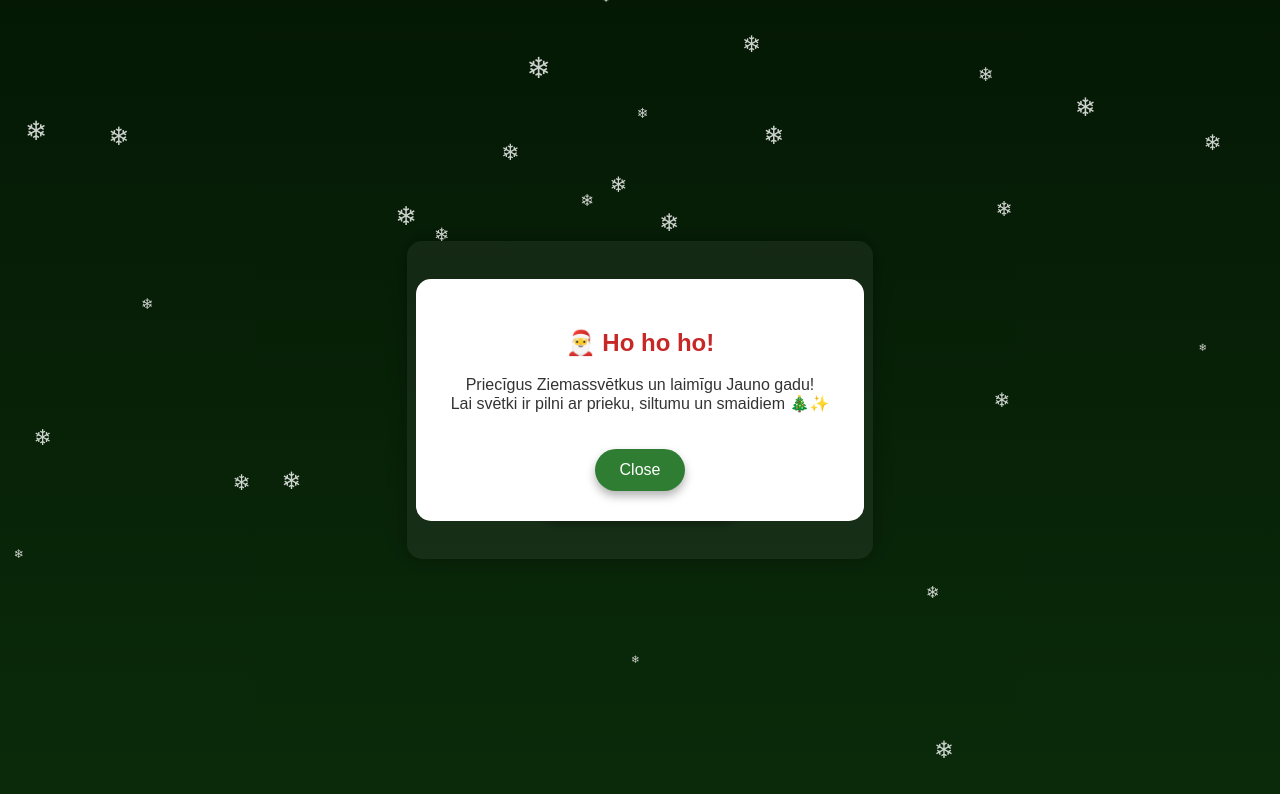
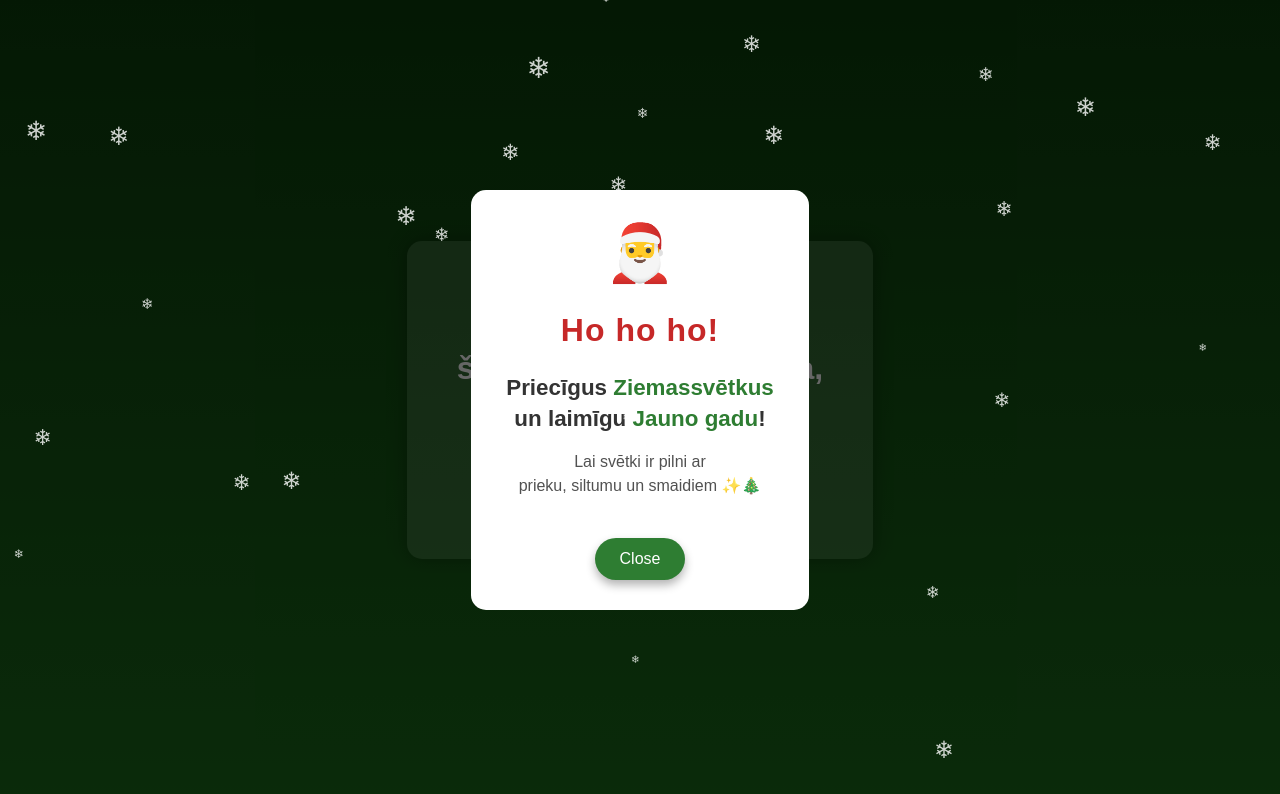
Before and after one commit to ApnikaPanika/apsveikums2025, a plain HTML site: page index.html in a window 1280 px wide. Both pictures are taken after a click on the button "🎁 Open your present". Drawn offline with Linux system fonts and the light colour scheme.

Commit message:
Pievienoju stiligu modal logu

```diff
--- a/index.html
+++ b/index.html
@@ -101,6 +101,36 @@
                 transform: translateY(110vh);
             }
         }
+
+        .santa {
+            font-size: 3.5em;
+            margin-bottom: 10px;
+        }
+
+        .modal-content h2 {
+            font-size: 2em;
+            color: #c62828;
+            margin-bottom: 15px;
+            letter-spacing: 1px;
+        }
+
+        .wish {
+            font-size: 1.4em;
+            font-weight: bold;
+            margin-bottom: 15px;
+            line-height: 1.4;
+        }
+
+        .wish span {
+            color: #2e7d32;
+        }
+
+        .subtext {
+            font-size: 1em;
+            opacity: 0.85;
+            margin-bottom: 20px;
+            line-height: 1.5;
+        }
     </style>
 </head>
 <body>
@@ -114,11 +144,19 @@
     <!-- Modal -->
     <div class="modal" id="modal">
         <div class="modal-content">
-            <h2>🎅 Ho ho ho!</h2>
-            <p>
-                Priecīgus Ziemassvētkus un laimīgu Jauno gadu!<br>
-                Lai svētki ir pilni ar prieku, siltumu un smaidiem 🎄✨
+            <div class="santa">🎅</div>
+            <h2>Ho ho ho!</h2>
+
+            <p class="wish">
+                Priecīgus <span>Ziemassvētkus</span><br>
+                un laimīgu <span>Jauno gadu</span>!
             </p>
+
+            <p class="subtext">
+                Lai svētki ir pilni ar<br>
+                prieku, siltumu un smaidiem ✨🎄
+            </p>
+
             <button class="close" onclick="closeModal()">Close</button>
         </div>
     </div>
```
